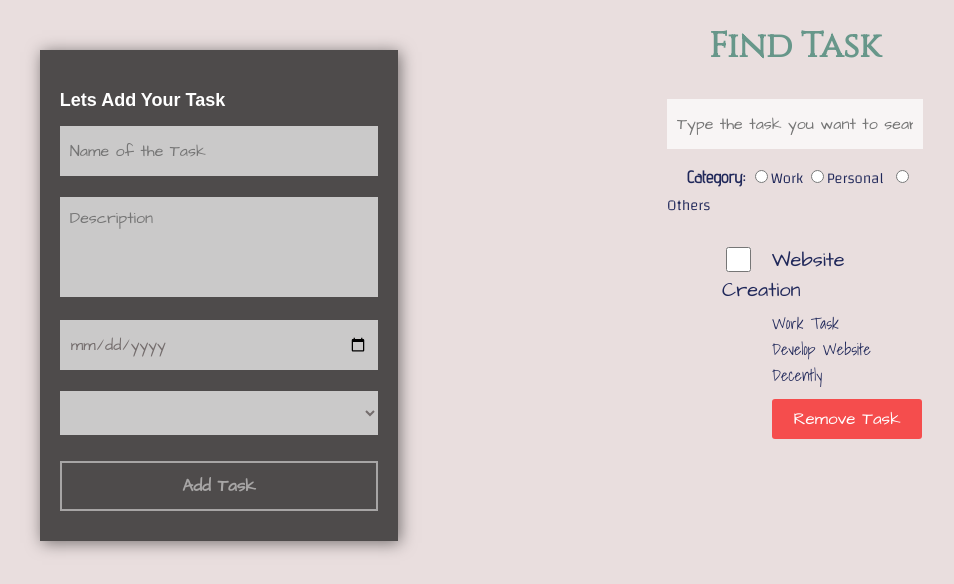
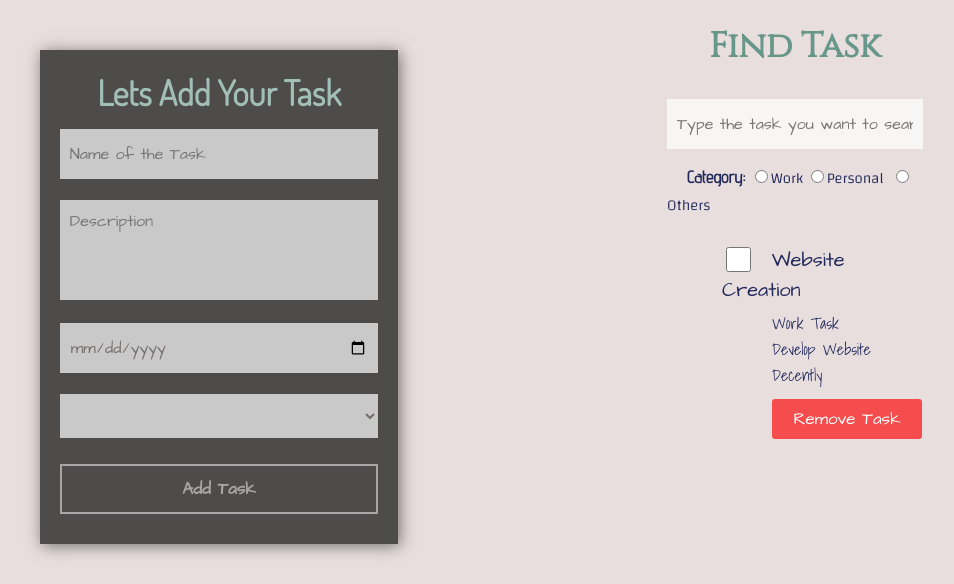
Before and after one commit to SouganthikaS/Time-Sectographer, a PHP site: page / in a window 1280 px wide. Shown: the part 70-654 px from the top of the page, without its empty margins (229-1183 px from the left). Run offline with PHP 8.4, Linux system fonts and the light colour scheme; some web fonts are replaced.

Commit message:
Update styles.css

```diff
--- a/styles.css
+++ b/styles.css
@@ -32,6 +32,15 @@ header h1{
     font-family: 'Sansita Swashed', cursive;
     text-align: left;
     padding-left: 20px;
+}
+.list-area h2{
+    margin: 0;
+    padding: 0;
+    color: rgb(161, 190, 183);
+    font-size: 35px;
+    font-family: 'Dosis', sans-serif;
+    text-align: center;
+    padding-bottom: 10px;
 }
 input[type='text'],
 textarea,
```
